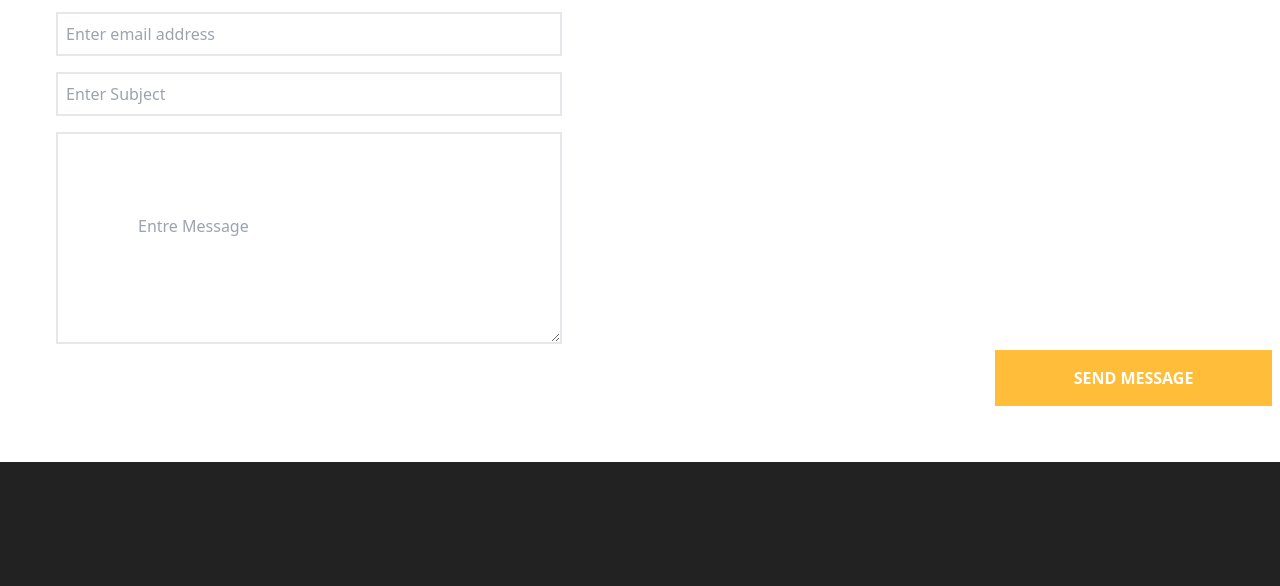
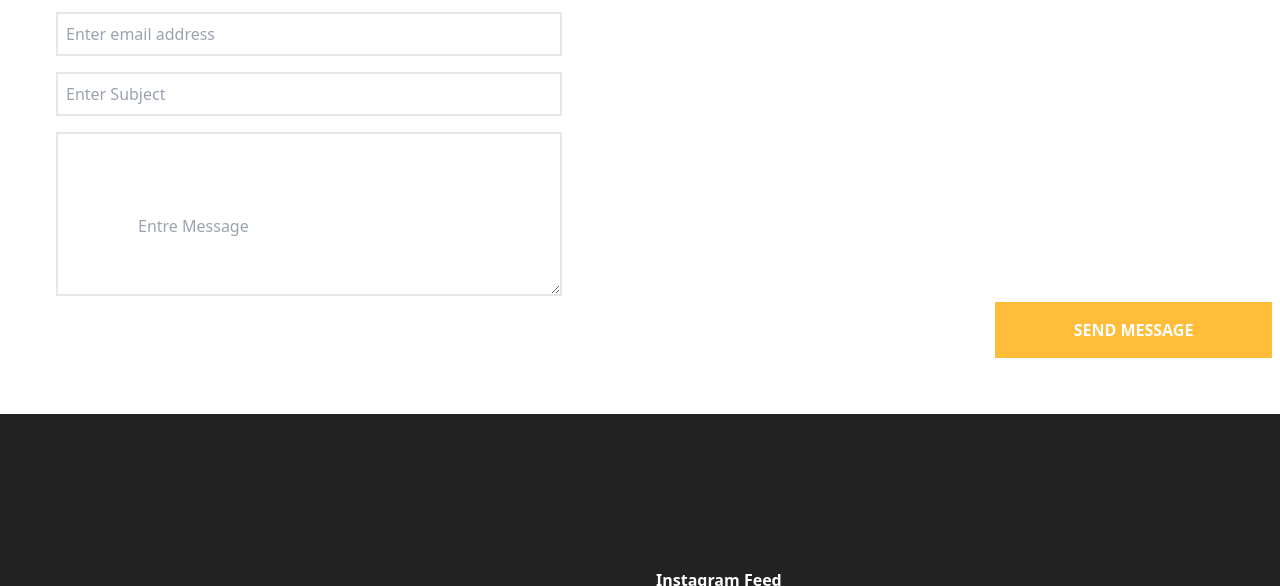
Before and after one commit to moctarniang172/projet_groupe_taiwindcss, a plain HTML site: page lena_diediou/contact.html in a window 1280 px wide. Shown: the part 1160-1746 px from the top of the page. Drawn offline with nearby package versions, Linux system fonts and the light colour scheme; files whose address does not match are found by name.

Commit message:
projet terminer

```diff
--- a/lena_diediou/contact.html
+++ b/lena_diediou/contact.html
@@ -127,7 +127,7 @@
   <!-- image -->
    <iframe src="https://www.google.com/maps/embed?pb=!1m18..." class="w-full h-96 "  frameborder="0"></iframe>
 
-   <!-- formulaire -->
+   <!-- information -->
 
    <div class="p-2">
     <div class="flex justify-start ">
@@ -159,7 +159,7 @@
     <input type="text" id="Subject" name="Subject" placeholder="Enter Subject" class="border border-2 p-2 ml-12 w-[40%] mb-4 p-2 "><br>
 
 
-    <textarea name="Enter Message" id="" class="p-20 border border-2 ml-12 w-[40%]" placeholder="Entre Message"></textarea><br>
+    <textarea name="Enter Message" id="Enter Message" class="p-20 border border-2 ml-12 w-[40%] h-32 " placeholder="Entre Message"></textarea><br>
 
     <div class="flex justify-end">
     <input type="text" value="SEND MESSAGE" class="bg-orange p-4 text-white font-semibold text-center">
```
